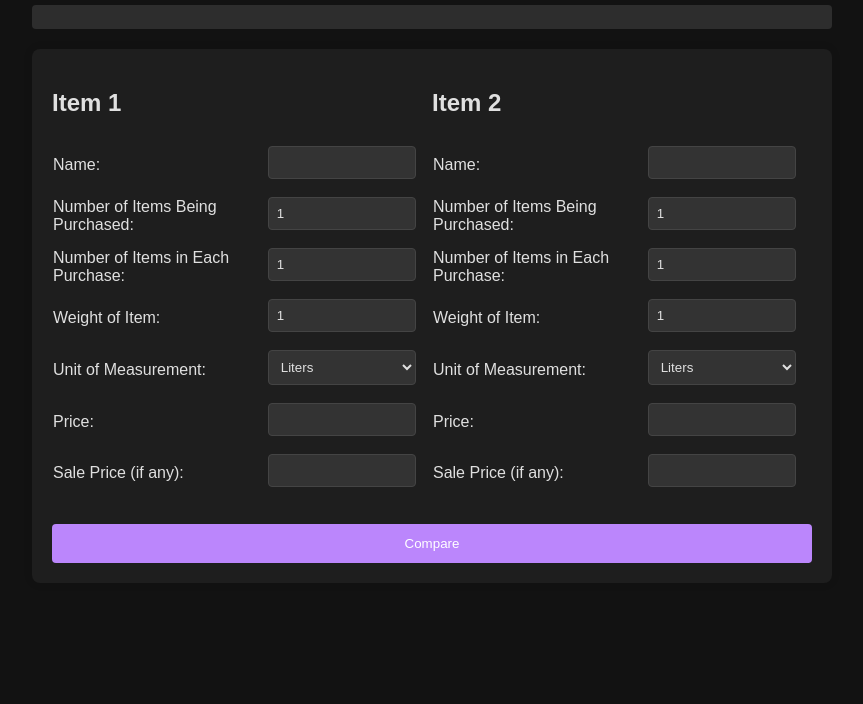
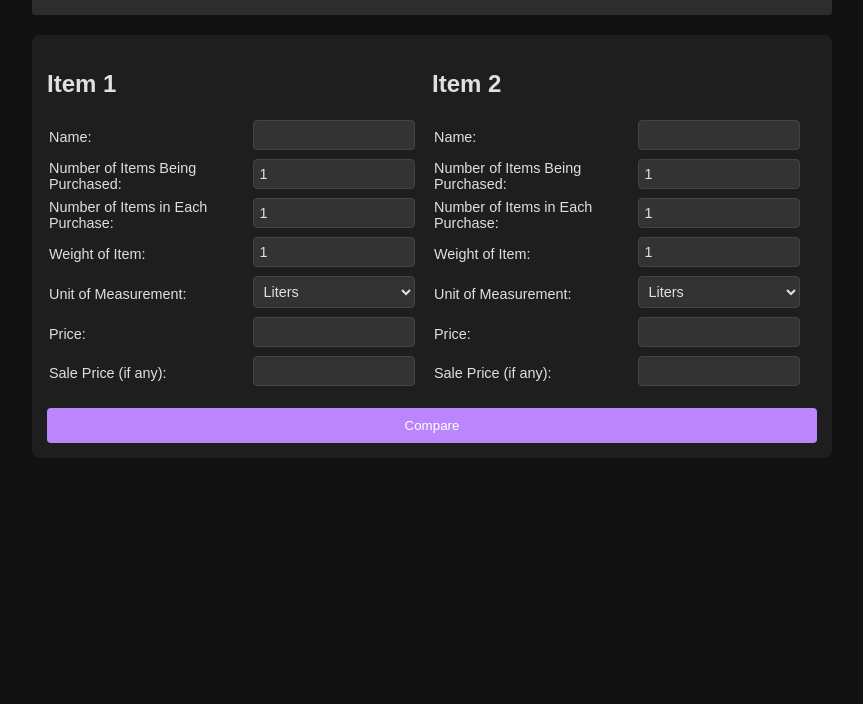
Before and after one commit to xPollutionx/ConFused, a website: page index.html in a window 1280 px wide. Shown: the part 96-800 px from the top of the page, without its empty margins (208-1071 px from the left). Drawn offline with Linux system fonts and the light colour scheme.

Commit message:
Add files via upload

```diff
--- a/styles.css
+++ b/styles.css
@@ -7,18 +7,18 @@ body {
 .container {
     max-width: 800px;
     margin: 0 auto;
-    padding: 15px;
+    padding: 10px;
 }
 
 h1 {
     text-align: center;
     color: #bb86fc;
-    margin-bottom: 20px;
+    margin-bottom: 15px;
 }
 
 .calculator {
     background: #1e1e1e;
-    padding: 20px;
+    padding: 15px;
     border-radius: 8px;
     box-shadow: 0 0 10px rgba(0, 0, 0, 0.1);
     overflow: hidden;
@@ -36,37 +36,47 @@ h1 {
 
 table {
     width: 100%;
-    border-spacing: 0 8px;
+    border-spacing: 0;
+}
+
+tr {
+    margin-bottom: 5px;
+}
+
+td {
+    padding: 2px;
 }
 
 label {
     display: block;
-    margin-bottom: 4px;
+    margin-bottom: 2px;
+    font-size: 0.9em;
 }
 
 input[type="text"],
 input[type="number"],
 select {
     width: 100%;
-    padding: 8px;
-    margin-bottom: 8px;
+    padding: 6px;
+    margin-bottom: 5px;
     border: 1px solid #444;
     border-radius: 4px;
     background-color: #333;
     color: #e0e0e0;
     box-sizing: border-box;
+    font-size: 0.9em;
 }
 
 button {
     display: block;
     width: 100%;
-    padding: 12px;
+    padding: 10px;
     background-color: #bb86fc;
     color: white;
     border: none;
     border-radius: 4px;
     cursor: pointer;
-    margin-top: 20px;
+    margin-top: 15px;
 }
 
 button:hover {
@@ -74,11 +84,11 @@ button:hover {
 }
 
 #result {
-    margin-top: 20px;
+    margin-top: 15px;
     text-align: center;
     clear: both;
-    padding: 12px;
+    padding: 10px;
     background: #2d2d2d;
     border-radius: 4px;
-    line-height: 1.4;
+    line-height: 1.3;
 }
```
